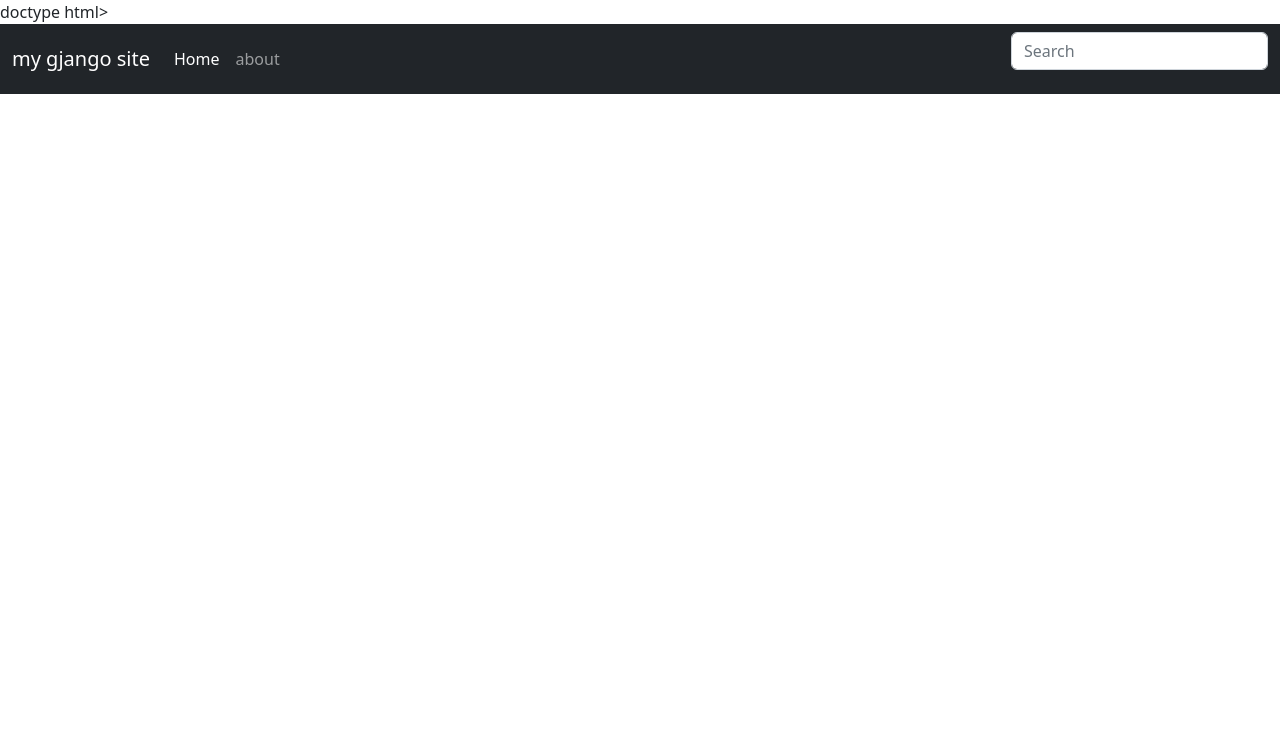
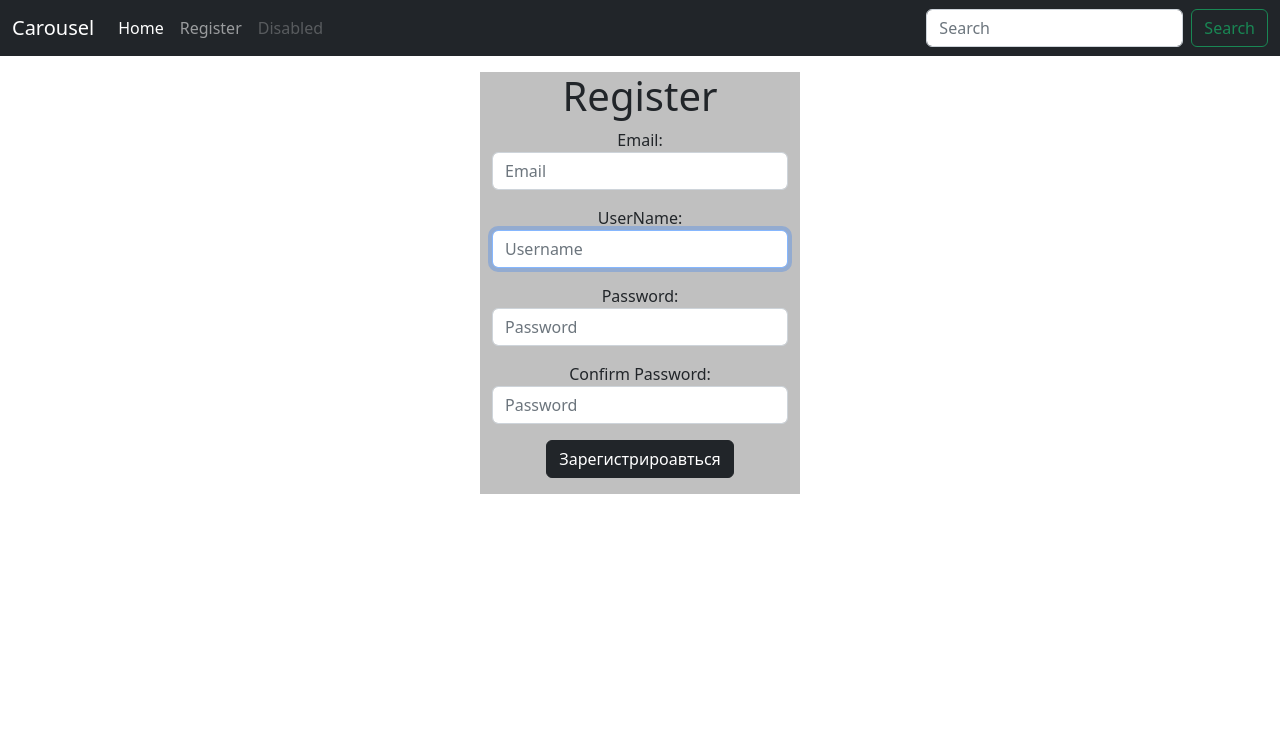
Before and after one commit to evgeniVenkov/MyProject, a Django app: page /register in a window 1280 px wide. Shown: the top 751 px of the page. Run offline with Django 5.2, Linux system fonts and the light colour scheme.

Commit message:
create forv register

```diff
--- a/DZ/dzdjango/independent/projectdjango/blog/static/blog/style.css
+++ b/DZ/dzdjango/independent/projectdjango/blog/static/blog/style.css
@@ -1,3 +1,8 @@
 .container{
     background: silver;
 }
+
+.errorlist{
+    color: red;
+    list-style: none;
+}
--- a/DZ/dzdjango/independent/projectdjango/blog/templates/blog/base.html
+++ b/DZ/dzdjango/independent/projectdjango/blog/templates/blog/base.html
@@ -1,6 +1,5 @@
 {% load static %}
-
-</html>doctype html>
+<!doctype html>
 <html lang="en">
 <head>
     <meta charset="UTF-8">
@@ -11,34 +10,48 @@
     <link rel="stylesheet" href="https://cdn.jsdelivr.net/npm/bootstrap@5.2.3/dist/css/bootstrap.min.css">
     <link rel="stylesheet" href="{% static 'blog/style.css'%}">
 </head>
+
 <body>
-<nav class="navbar navbar-expand-md navbar-dark bg-dark" aria-label="Fourth navbar example">
+
+<header data-bs-theme="dark">
+  <nav class="navbar navbar-expand-md navbar-dark fixed-top bg-dark">
     <div class="container-fluid">
-      <a class="navbar-brand" href="">my gjango site</a>
+      <a class="navbar-brand" href="#">Carousel</a>
 
-
-      <div class="collapse navbar-collapse" id="navbarsExample04">
+      <div class="collapse navbar-collapse" id="navbarCollapse">
         <ul class="navbar-nav me-auto mb-2 mb-md-0">
           <li class="nav-item">
-            <a class="nav-link active" aria-current="page" href="">Home</a>
+            <a class="nav-link active" aria-current="page" href="{% url 'home'%} ">Home</a>
           </li>
           <li class="nav-item">
-            <a class="nav-link" href="{% url 'about'%}">about</a>
+            <a class="nav-link" href="{% url 'register'%}">Register</a>
           </li>
-
-
+          <li class="nav-item">
+            <a class="nav-link disabled" aria-disabled="true">Disabled</a>
+          </li>
         </ul>
-        <form role="search">
-          <input class="form-control" type="search" placeholder="Search" aria-label="Search">
+        <form class="d-flex" role="search">
+          <input class="form-control me-2" type="search" placeholder="Search" aria-label="Search">
+          <button class="btn btn-outline-success" type="submit">Search</button>
         </form>
       </div>
     </div>
   </nav>
+</header>
 
-<div class="container mt-5">
-    {% block body %}
-    {% endblock %}
-</div>
+<p>asdasd</p>
+
+{% if messages%}
+
+    {% for mess in messages %}
+     <div class="alert alert-danger mt-5">{{mess}}</div>
+    {%endfor%}
+
+{%endif%}
+
+{% block body%}
+{% endblock%}
+
 
 </body>
 </html>
--- a/DZ/dzdjango/independent/projectdjango/blog/templates/blog/home.html
+++ b/DZ/dzdjango/independent/projectdjango/blog/templates/blog/home.html
@@ -5,6 +5,8 @@
 {% endblock%}
 
 {% block body%}
+
+
 <h1>Главная страница</h1>
 <h3>{{title}}</h3>
 <p>{{number}}</p>
--- a/DZ/dzdjango/independent/projectdjango/blog/urls.py
+++ b/DZ/dzdjango/independent/projectdjango/blog/urls.py
@@ -3,6 +3,6 @@ from . import views
 
 
 urlpatterns = [
-    path('', views.home),
+    path('', views.home, name = 'home'),
     path('about/', views.about, name = 'about'),
 ]
--- /dev/null
+++ b/DZ/dzdjango/independent/projectdjango/users/form.py
@@ -0,0 +1,24 @@
+from django import forms
+from django.contrib.auth.models import User
+from django.contrib.auth.forms import UserCreationForm
+class UserForm(UserCreationForm):
+    username = forms.CharField(
+        label='UserName',
+        widget=forms.TextInput(attrs={'class': 'form-control', 'placeholder': 'Username'}),
+    )
+    email = forms.EmailField(
+        required=True,
+        widget=forms.TextInput(attrs={'class': 'form-control', 'placeholder': 'Email'}),
+    )
+    password1 = forms.CharField(
+        label='Password',
+        widget=forms.PasswordInput(attrs={'class': 'form-control', 'placeholder': 'Password'}),)
+
+    password2 = forms.CharField(
+        label='Confirm Password',
+        widget=forms.PasswordInput(attrs={'class': 'form-control', 'placeholder': 'Password'}), )
+
+
+    class Meta:
+        model = User
+        fields = ['email','username', 'password1','password2']
--- a/DZ/dzdjango/independent/projectdjango/users/templates/users/register.html
+++ b/DZ/dzdjango/independent/projectdjango/users/templates/users/register.html
@@ -1 +1,14 @@
 {% extends 'blog/base.html'%}
+
+
+{% block body%}
+<div class="container w-25 mt-5 text-center">
+<h1>Register</h1>
+<form method="post">
+    {% csrf_token %}
+    {{ form.as_p}}
+    <button type="submit" class="btn btn-dark mb-3">Зарегистрироавться</button>
+</form>
+
+</div>
+{%endblock%}
--- a/DZ/dzdjango/independent/projectdjango/users/urls.py
+++ b/DZ/dzdjango/independent/projectdjango/users/urls.py
@@ -1,5 +1,8 @@
 from . import views
 from django.urls import path
+
+
+
 
 urlpatterns =[
     path('', views.register, name='register'),
--- a/DZ/dzdjango/independent/projectdjango/users/views.py
+++ b/DZ/dzdjango/independent/projectdjango/users/views.py
@@ -1,9 +1,15 @@
-from django.contrib.auth.forms import UserCreationForm
-from django.shortcuts import render
+from django.contrib import messages
+from django.shortcuts import render,redirect
+from .form import UserForm
 
 def register(request):
-    # if request.method == 'POST':
-    #     form = UserCreationForm(request.POST)
-    #     if form.is_valid():
-            # form.save()
-    return render(request, 'users/register.html')
+    if request.method == 'POST':
+        form = UserForm(request.POST)
+        if form.is_valid():
+            form.save()
+            username = form.cleaned_data['username']
+            messages.success(request, 'Account created for ' + username)
+            return redirect('home')
+    else:
+        form = UserForm()
+    return render(request, 'users/register.html',{'form': form})
```
Also changed, not shown: DZ/dzdjango/independent/projectdjango/db.sqlite3.
